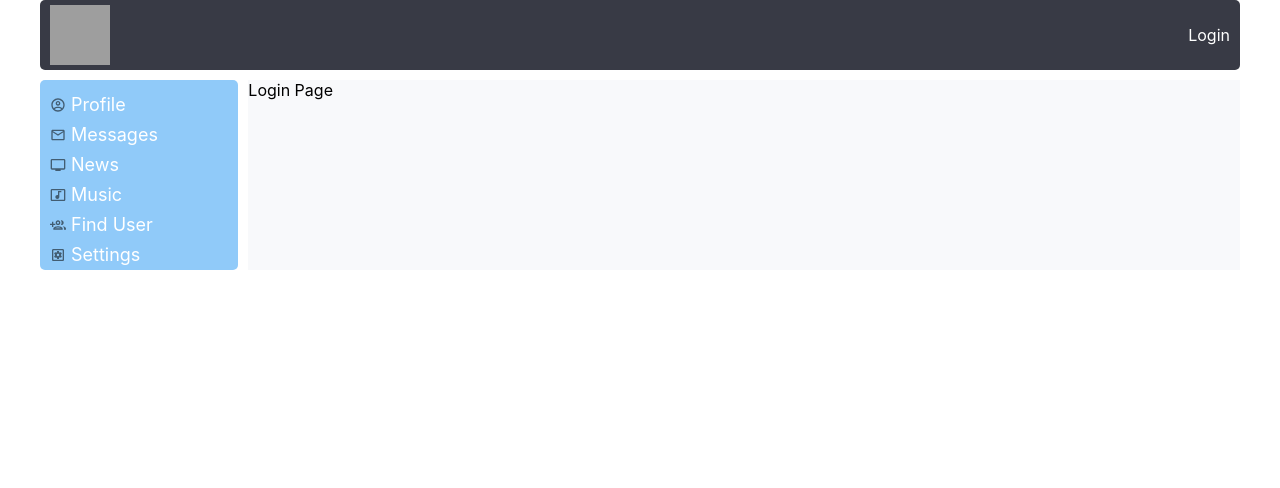
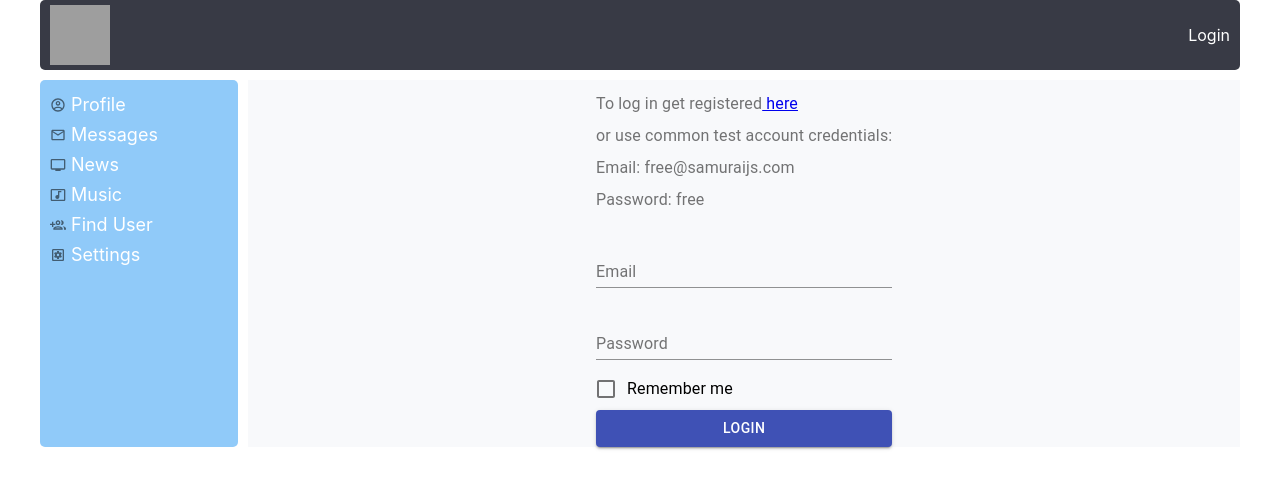
Before and after one commit to webshturman/Social_trial_01, a React (Create React App) app in the folder my-app/: page /login in a window 1280 px wide. Shown: the top 488 px of the page. Built offline with nearby package versions, Linux system fonts and the light colour scheme; no server answers; grey boxes are pictures that could not be loaded.

Commit message:
add login form

```diff
--- a/my-app/package.json
+++ b/my-app/package.json
@@ -15,6 +15,7 @@
     "@types/react-dom": "^17.0.9",
     "@types/react-router-dom": "^5.1.8",
     "@types/uuid": "^8.3.1",
+    "formik": "^2.2.9",
     "gh-pages": "^3.2.3",
     "react": "^17.0.2",
     "react-dom": "^17.0.2",
--- a/my-app/src/Components/Login/Login.tsx
+++ b/my-app/src/Components/Login/Login.tsx
@@ -1,9 +1,89 @@
 import React from 'react';
 
+import {useFormik} from "formik";
+import Grid from '@material-ui/core/Grid';
+import FormControl from "@material-ui/core/FormControl";
+import FormControlLabel from "@material-ui/core/FormControlLabel";
+import FormLabel from "@material-ui/core/FormLabel";
+import FormGroup from "@material-ui/core/FormGroup";
+import TextField from "@material-ui/core/TextField";
+import Button from "@material-ui/core/Button";
+import Checkbox from "@material-ui/core/Checkbox";
+
+type FormikErrorType = {
+    email?: string
+    password?: string
+    rememberMe?: boolean
+}
+
+
 export const Login = () => {
-    return (
-        <div>
-            Login Page
-        </div>
-    );
+    const formik = useFormik({
+        initialValues: {
+            email: '',
+            password: '',
+            rememberMe: false
+        },
+        validate: (values) => {
+            const errors: FormikErrorType = {};
+            if (!values.email) {
+                errors.email = 'Email Required';
+            }
+            if (!/^[A-Z0-9._%+-]+@[A-Z0-9.-]+\.[A-Z]{2,4}$/i.test(values.email)) {
+                errors.email = 'Invalid email address';
+            }
+            if (values.password.length < 2) {
+                errors.password = 'Password should be at least 2 signs';
+            }
+            return errors;
+        },
+        onSubmit: values => {
+            // dispatch(setLoginData(values))
+            formik.resetForm()
+        },
+
+    })
+    // if (isLoggedIn) return <Navigate to={'/'}/>
+
+    return <Grid container justifyContent={'center'}>
+        <Grid item justifyContent={'center'}>
+            <form onSubmit={formik.handleSubmit}>
+                <FormControl>
+                    <FormLabel>
+                        <p>To log in get registered
+                            <a href={'https://social-network.samuraijs.com/'}
+                               target={'_blank'}> here
+                            </a>
+                        </p>
+                        <p>or use common test account credentials:</p>
+                        <p>Email: free@samuraijs.com</p>
+                        <p>Password: free</p>
+                    </FormLabel>
+                    <FormGroup>
+                        <TextField label='Email' margin="normal"
+                                   {...formik.getFieldProps("email")}
+                                   error={!!formik.errors.email && formik.touched.email}
+                                   helperText={formik.touched.email ? formik.errors.email : ''}
+                        />
+                        <TextField type="password" label='Password' margin="normal"
+                                   {...formik.getFieldProps("password")}
+                                   error={!!formik.errors.password && formik.touched.password}
+                                   helperText={formik.touched.password ? formik.errors.password : ''}
+                            // name={"password"}
+                            // onChange={formik.handleChange}
+                            // value={formik.values.password}
+                            // onBlur={formik.handleBlur}
+                        />
+                        <FormControlLabel label={'Remember me'} control={
+                            <Checkbox checked={formik.values.rememberMe}
+                                      {...formik.getFieldProps("rememberMe")}/>
+                        }/>
+                        <Button type={'submit'} variant={'contained'} color={'primary'}>
+                            Login
+                        </Button>
+                    </FormGroup>
+                </FormControl>
+            </form>
+        </Grid>
+    </Grid>
 };
--- a/my-app/src/Components/Profile/Profile.tsx
+++ b/my-app/src/Components/Profile/Profile.tsx
@@ -6,13 +6,14 @@ import {ProfileType} from "../../api/user-api";
 export type ProfileInfoType={
     profile:ProfileType
     status:string
+    handleUpdateStatus:(status:string)=> void
 }
 
 
-export const Profile:React.FC<ProfileInfoType> = ({profile,status}) => {
+export const Profile:React.FC<ProfileInfoType> = ({profile,status,handleUpdateStatus}) => {
     return (
         <div>
-            <ProfileInfo profile={profile} status={status}/>
+            <ProfileInfo profile={profile} status={status} handleUpdateStatus={handleUpdateStatus}/>
             <MyPosts/>
         </div>
     )
--- a/my-app/src/Components/Profile/ProfileContainer.tsx
+++ b/my-app/src/Components/Profile/ProfileContainer.tsx
@@ -4,7 +4,7 @@ import {AppRootStateType} from "../redux/store";
 import {Profile} from "./Profile";
 import {ProfileType} from "../../api/user-api";
 import {useParams} from "react-router-dom";
-import {getProfileData, getUserStatusData} from "../redux/profile-reducer";
+import {getProfileData, getUserStatusData, updateUserStatusData} from "../redux/profile-reducer";
 import {withAuthRedirect} from "../../hoc/withAuthRedirect";
 
 
@@ -13,13 +13,14 @@ class ProfileContainer extends React.Component<PropsType,AppRootStateType>{
 
     componentDidMount() {
         let userId=this.props.userId
-        if(!userId) userId = '2'
+        if(!userId) userId = '19644'
         this.props.getProfileData(userId)
         this.props.getUserStatusData(userId)
     };
 
     render(){
-        return <Profile profile={this.props.profile} status={this.props.status}/>
+        return <Profile profile={this.props.profile} status={this.props.status}
+        handleUpdateStatus={this.props.updateUserStatusData}/>
     }
 }
 
@@ -39,7 +40,8 @@ const withRouter = (WrappedComponent:any) => (props:any) => {
 };
 
 const withUrlData = withRouter(ProfileContainer);
-export const ProfileConnector = withAuthRedirect(connect(mapStateToProps,{getProfileData,getUserStatusData})(withUrlData))
+export const ProfileConnector = withAuthRedirect(connect(mapStateToProps,
+    {getProfileData,getUserStatusData,updateUserStatusData})(withUrlData))
 
 
 export type mapStateToPropsType = {
@@ -50,6 +52,7 @@ export type mapStateToPropsType = {
 export type mapDispatchPropsType = {
     getProfileData: (userId:string)=> void
     getUserStatusData: (userId:string)=> void
+    updateUserStatusData: (status:string)=> void
 }
 type PathParamsType = {
     userId:string
--- a/my-app/src/Components/Profile/ProfileInfo/ProfileInfo.tsx
+++ b/my-app/src/Components/Profile/ProfileInfo/ProfileInfo.tsx
@@ -5,7 +5,7 @@ import {LinearProgress} from "@material-ui/core";
 import {ProfileStatus} from "./ProfileStatus";
 
 
-export const ProfileInfo:React.FC<ProfileInfoType> = ({profile,status}) => {
+export const ProfileInfo:React.FC<ProfileInfoType> = ({profile,status,handleUpdateStatus}) => {
     if(!profile){
         return <LinearProgress/>
     }
@@ -20,7 +20,7 @@ export const ProfileInfo:React.FC<ProfileInfoType> = ({profile,status}) => {
                 <div>
                     <div className={s.name}>{profile.fullName}</div>
                     <div>{profile.aboutMe}</div>
-                    <ProfileStatus status={status}/>
+                    <ProfileStatus status={status} handleUpdateStatus={handleUpdateStatus}/>
                 </div>
             </div>
         </div>
--- a/my-app/src/Components/Profile/ProfileInfo/ProfileStatus.tsx
+++ b/my-app/src/Components/Profile/ProfileInfo/ProfileStatus.tsx
@@ -1,14 +1,15 @@
-import React from "react";
+import React, {ChangeEvent} from "react";
 
 type ProfileStatusType = {
     status:string
+    handleUpdateStatus:(status:string)=> void
 }
 
 
 export class ProfileStatus extends React.Component<ProfileStatusType>{
     state = {
         editMode:false,
-        status:this.props.status
+        value:this.props.status
     }
     activateEditMode=()=>{
         this.setState({
@@ -17,21 +18,29 @@ export class ProfileStatus extends React.Component<ProfileStatusType>{
     }
     deActivateEditMode=()=>{
         this.setState({
-            editMode:false
+            editMode:false,
+        })
+        this.props.handleUpdateStatus(this.state.value)
+    }
+    setUpdatedStatus=(event:ChangeEvent<HTMLInputElement>)=>{
+        this.setState({
+            value:event.currentTarget.value
         })
     }
+
     render(){
         return (
             <div>
                 {!this.state.editMode &&
                 <div>
-                    <span onDoubleClick={this.activateEditMode}>{this.props.status}</span>
+                    <span onDoubleClick={this.activateEditMode}>{this.props.status ? this.props.status : 'no status'}</span>
                 </div>
                 }
                 {this.state.editMode &&
                 <div>
                     <input onBlur={this.deActivateEditMode} autoFocus={true} type="text"
-                           value={this.state.status ? this.state.status : 'no status'}/>
+                        value={this.state.value}
+                    onChange={this.setUpdatedStatus}/>
                 </div>
                 }
             </div>
--- a/my-app/src/Components/redux/profile-reducer.ts
+++ b/my-app/src/Components/redux/profile-reducer.ts
@@ -57,6 +57,8 @@ export const profileReducer =(state = InitialState,action:ProfileActionType):Pro
 
         case ACTIONS_TYPE.GET_PROFILE:
             return {...state, profile:action.profile}
+        case ACTIONS_TYPE.SET_USER_STATUS:
+            return {...state, status:action.status}
         default:
             return state
     }
@@ -82,7 +84,10 @@ export const getUserStatusData =(userID:string):AppThunk=>async dispatch=>{
 export const updateUserStatusData =(status:string):AppThunk=>async dispatch=>{
     try{
         const res = await UsersAPI.updateUserStatus(status)
-        dispatch(setUserStatus(status))
+        if(res.data.resultCode === 0){
+            dispatch(setUserStatus(status))
+        }
+
     } catch (e) {
 
     }
```
Also changed, not shown: 1 other file (tests, documents, lock files or other folders).
